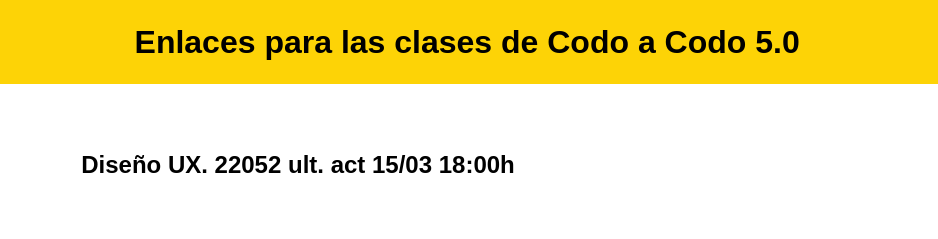
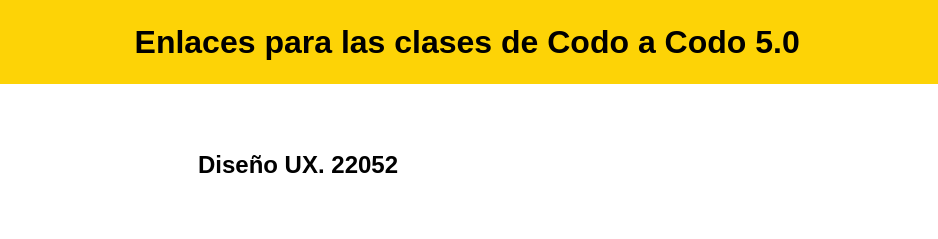
Before and after one commit to AlvaroLVR/linkClases, a website: page index.html in a window 1280 px wide. Shown: the top 239 px of the page, 342-1280 px from the left. Drawn offline with Linux system fonts and the light colour scheme.

Commit message:
sacando el titulo

```diff
--- a/index.html
+++ b/index.html
@@ -21,7 +21,7 @@
         </div>
     </header>
     <div class="mainContent">
-        <h2>Diseño UX. 22052 ult. act 15/03 18:00h</h2>
+        <h2>Diseño UX. 22052 </h2>
         <ul class="linkCampus">
             <li class="presentismo">
                 <img src="./image/icono-formulario.svg" alt="logoForm" height="100px" width="100px">
```
